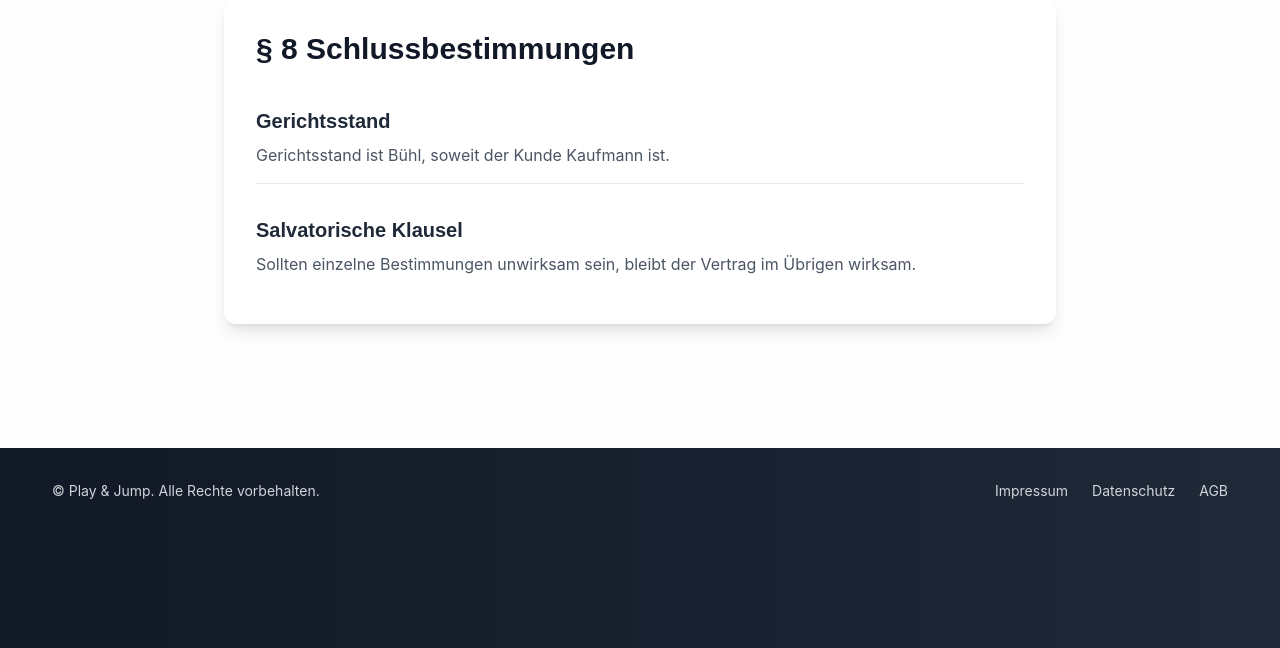
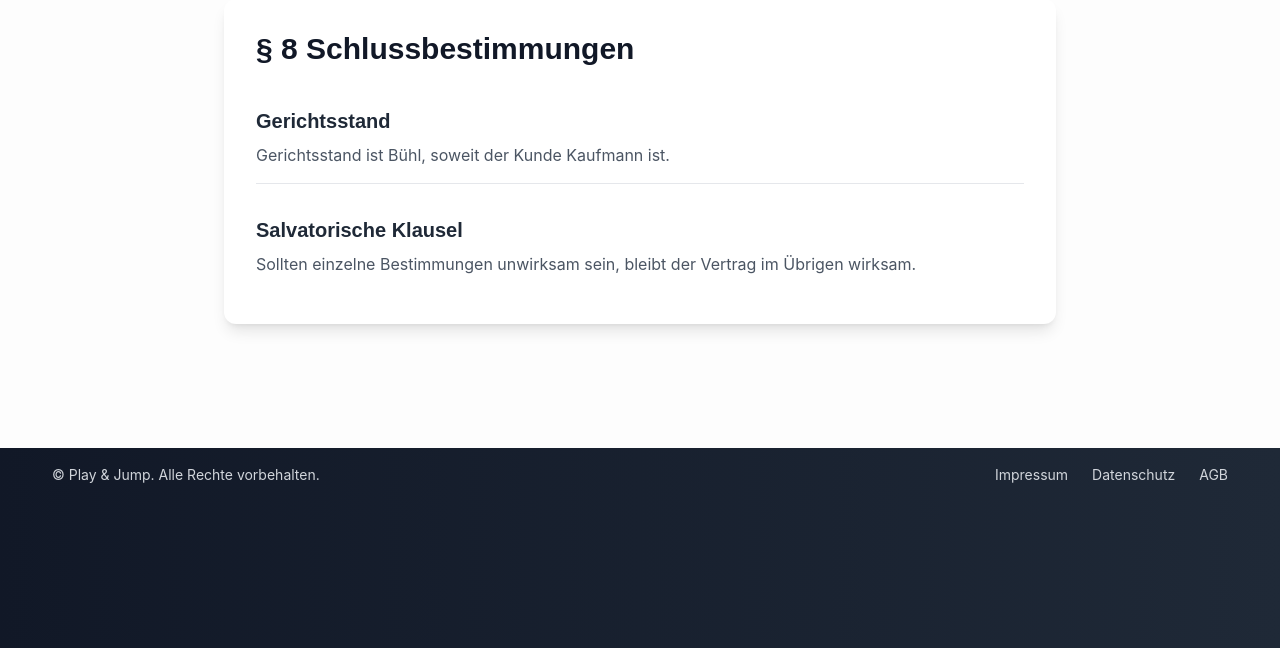
Before and after one commit to MitrofanovDm89/PlayAndJump, a Django app: page /agb/ in a window 1280 px wide. Shown: the part 3671-4319 px from the top of the page. Run offline with Django 5.2, Linux system fonts and the light colour scheme; some libraries are stand-ins or nearby versions.

Commit message:
fix: сделать footer более узким, уменьшить padding

```diff
--- a/main/templates/base.html
+++ b/main/templates/base.html
@@ -43,7 +43,7 @@
     </main>
 
     <!-- Simple Footer -->
-    <footer class="bg-gradient-to-r from-gray-900 to-gray-800 text-white py-8 relative overflow-hidden">
+    <footer class="bg-gradient-to-r from-gray-900 to-gray-800 text-white py-4 relative overflow-hidden">
       <!-- Background Image Slider -->
       <div class="absolute inset-0">
         <div class="footer-background-slider">
@@ -59,7 +59,7 @@
 
       <div class="max-w-7xl mx-auto px-4 sm:px-6 lg:px-8 relative z-10">
         <div class="flex flex-col md:flex-row justify-between items-center">
-          <div class="text-gray-300 text-sm mb-4 md:mb-0">
+          <div class="text-gray-300 text-sm mb-2 md:mb-0">
             <p>&copy; {{ now|date:"Y" }} Play & Jump. Alle Rechte vorbehalten.</p>
           </div>
 
```
